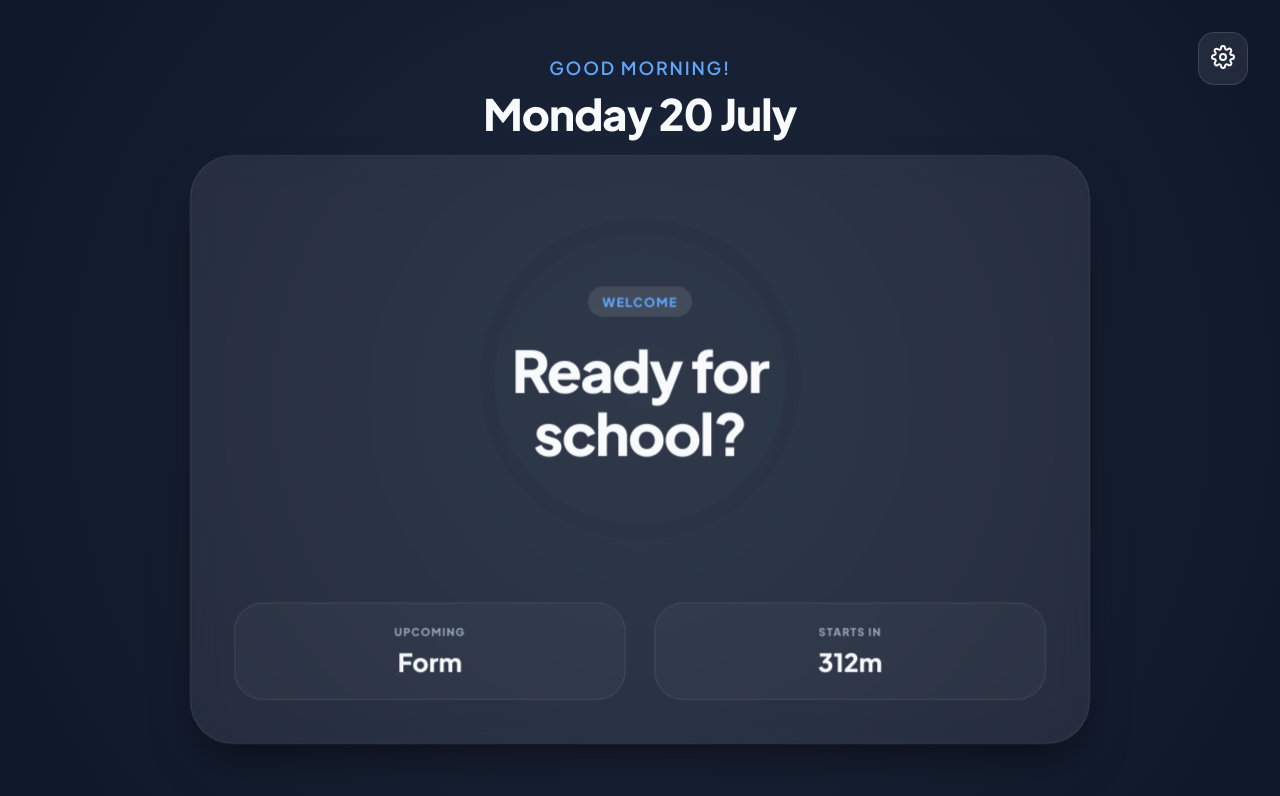
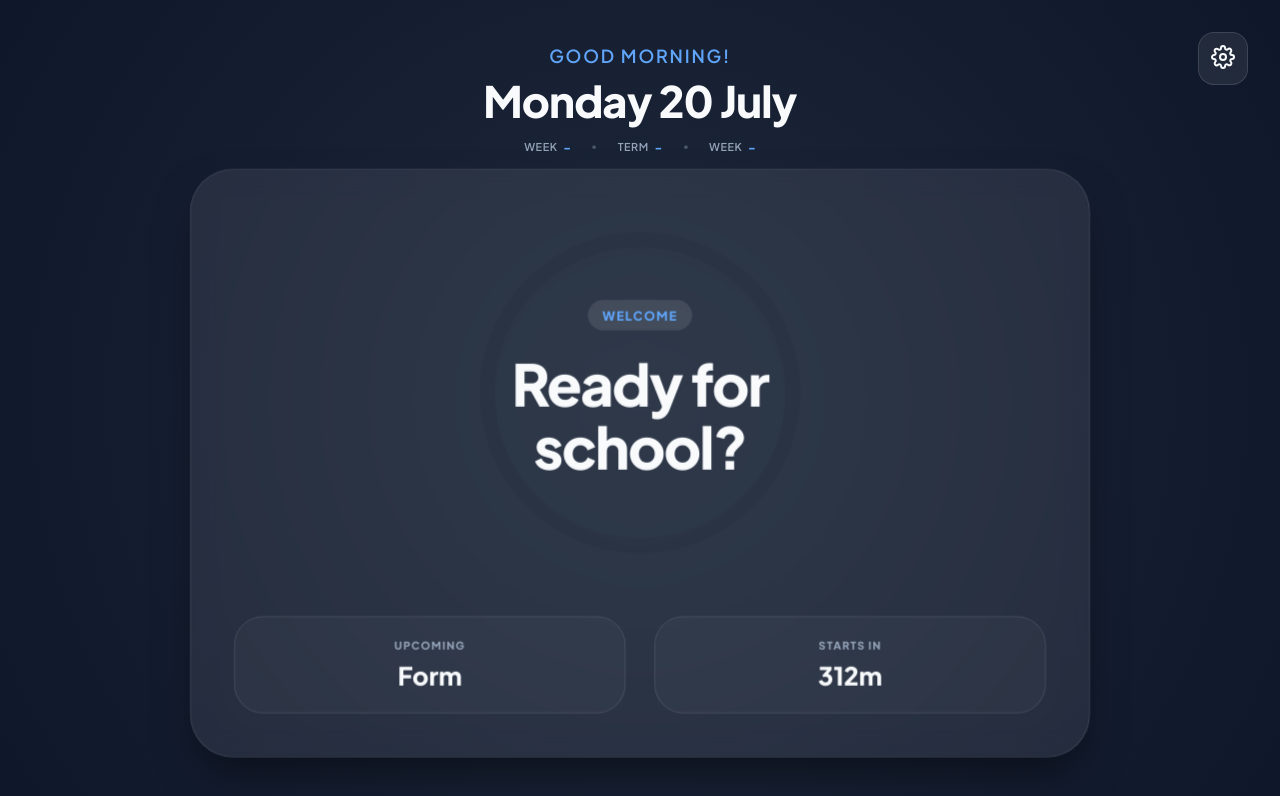
Before and after one commit to RichardViskovic/Burnside-Clock, a plain HTML site: page index.html in a window 1280 px wide. Drawn offline with Linux system fonts and the light colour scheme; no server answers.

Commit message:
added a rotation/term/week counter

```diff
--- a/index.html
+++ b/index.html
@@ -31,7 +31,7 @@
             <div class="menu-section">
                 <h3 class="menu-title">Color Scheme</h3>
                 <div class="theme-options">
-                    <button class="theme-opt active" data-theme="default" title="Blue" style="background: #3b82f6;"></button>
+                    <button class="theme-opt" data-theme="default" title="Blue" style="background: #3b82f6;"></button>
                     <button class="theme-opt" data-theme="emerald" title="Emerald" style="background: #10b981;"></button>
                     <button class="theme-opt" data-theme="rose" title="Rose" style="background: #f43f5e;"></button>
                     <button class="theme-opt" data-theme="amber" title="Amber" style="background: #f59e0b;"></button>
@@ -45,6 +45,13 @@
         <div class="top-bar">
             <div id="greeting" class="greeting-text">Good Morning!</div>
             <div id="current-day-period" class="date-text">Tuesday 10 March</div>
+            <div id="week-info" class="week-info-bar">
+                <span class="week-info-item"><span class="week-label">Week</span> <span id="week-rotation" class="week-value">-</span></span>
+                <span class="week-info-sep"></span>
+                <span class="week-info-item"><span class="week-label">Term</span> <span id="week-term" class="week-value">-</span></span>
+                <span class="week-info-sep"></span>
+                <span class="week-info-item"><span class="week-label">Week</span> <span id="week-number" class="week-value">-</span></span>
+            </div>
         </div>
 
         <main class="timer-card">
--- a/script.js
+++ b/script.js
@@ -224,6 +224,13 @@ function updateAccent(percent) {
 
     document.documentElement.style.setProperty('--accent-start', start);
     document.documentElement.style.setProperty('--accent-end', end);
+
+    // Direct SVG update for Safari/WebKit compatibility
+    const gradientStops = document.querySelectorAll('#progress-gradient stop');
+    if (gradientStops.length >= 2) {
+        gradientStops[0].setAttribute('stop-color', start);
+        gradientStops[1].setAttribute('stop-color', end);
+    }
 }
 
 // Settings Toggle Logic
@@ -290,3 +297,21 @@ document.querySelector(`[data-theme="${currentTheme}"]`)?.classList.add('active'
 
 setInterval(updateTimer, 1000);
 updateTimer();
+
+// Week Info
+const WEEK_URL = 'https://raw.githubusercontent.com/RichardViskovic/whichweek/master/current_week.json';
+
+async function fetchWeekInfo() {
+    try {
+        const res = await fetch(WEEK_URL);
+        const data = await res.json();
+        document.getElementById('week-rotation').innerText = data.rotation || '-';
+        document.getElementById('week-term').innerText = data.term || '-';
+        document.getElementById('week-number').innerText = data.week || '-';
+    } catch (e) {
+        console.warn('Failed to fetch week info:', e);
+    }
+}
+
+fetchWeekInfo();
+setInterval(fetchWeekInfo, 60 * 60 * 1000);
--- a/style.css
+++ b/style.css
@@ -199,6 +199,42 @@ body {
     letter-spacing: -0.02em;
 }
 
+.week-info-bar {
+    display: flex;
+    justify-content: center;
+    align-items: center;
+    gap: 1.5rem;
+    margin-top: 0.75rem;
+    font-size: 0.85rem;
+    color: var(--text-muted);
+}
+
+.week-info-item {
+    display: flex;
+    align-items: center;
+    gap: 0.4rem;
+}
+
+.week-label {
+    font-weight: 600;
+    text-transform: uppercase;
+    letter-spacing: 0.05em;
+    font-size: 0.75rem;
+}
+
+.week-value {
+    font-weight: 800;
+    color: var(--accent-end);
+}
+
+.week-info-sep {
+    width: 4px;
+    height: 4px;
+    border-radius: 50%;
+    background: var(--text-muted);
+    opacity: 0.4;
+}
+
 /* Main Card */
 .timer-card {
     background: var(--glass-bg);
```
